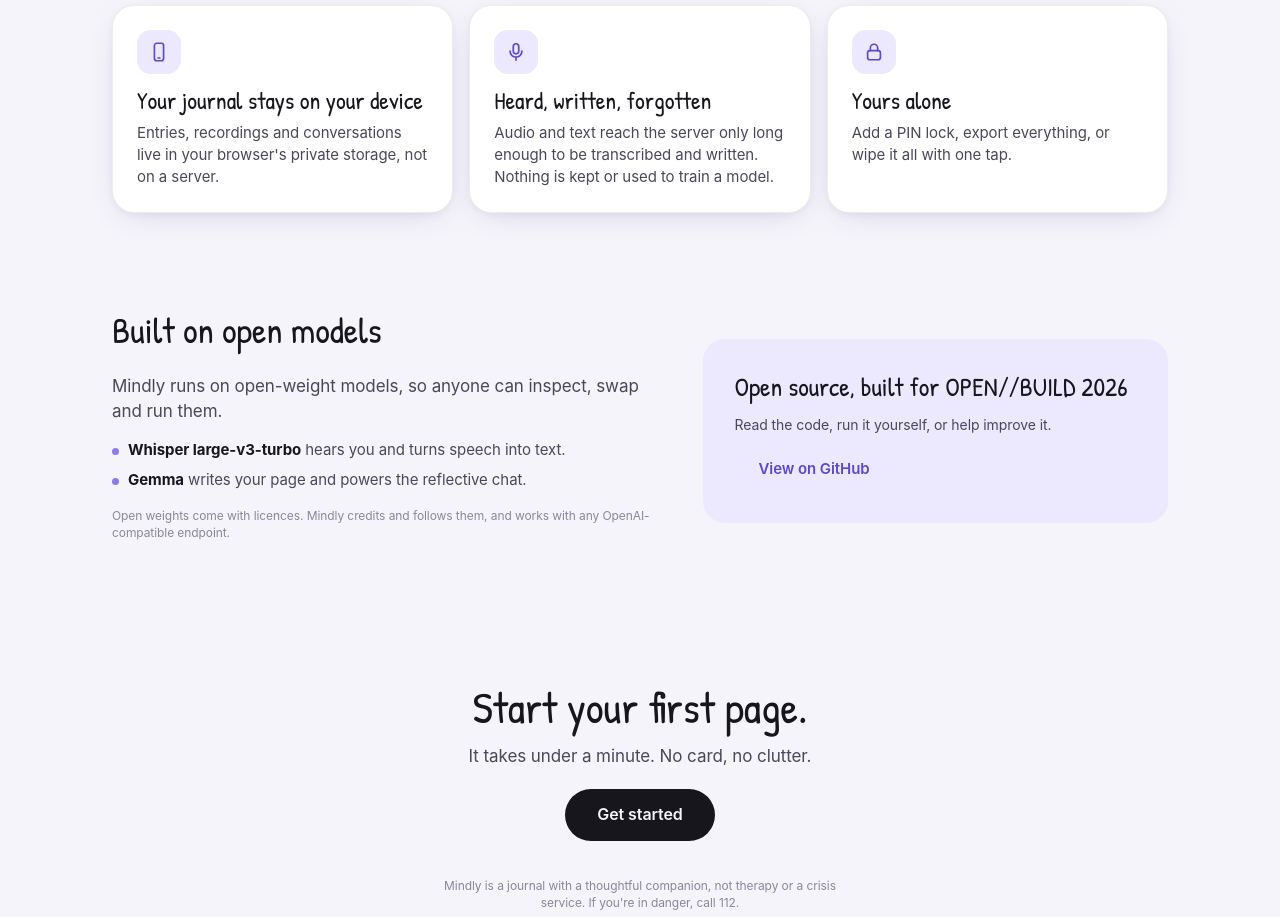
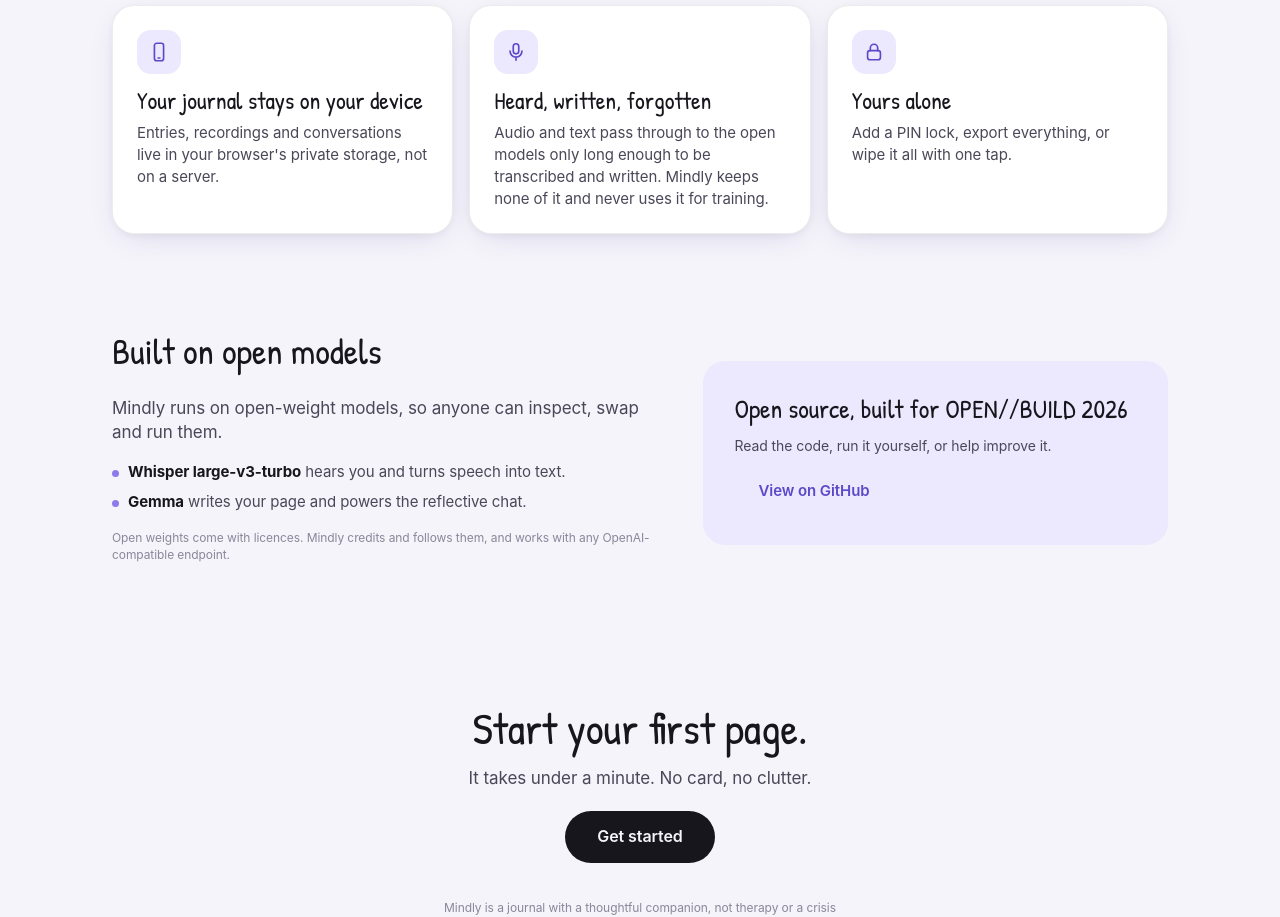
Before and after one commit to stmarkadebayo/mindly, a Next.js app in the folder frontend/: page /welcome in a window 1280 px wide. Shown: the part 1280-2197 px from the top of the page. Built offline with nearby package versions, Linux system fonts and the light colour scheme; no server answers.

Commit message:
Clarify privacy wording

```diff
--- a/frontend/app/onboarding/page.tsx
+++ b/frontend/app/onboarding/page.tsx
@@ -72,7 +72,7 @@ export default function Onboarding() {
           <h1 className="title q">Before you start</h1>
           <ul className="facts">
             <li><span className="ic"><Icon name="device" /></span><div><b>Your journal lives on this device.</b><div className="subhead">Recordings and pages are saved in this browser, not on Mindly&apos;s servers.</div></div></li>
-            <li><span className="ic"><Icon name="spark" /></span><div><b>AI helps when you record or talk.</b><div className="subhead">Audio is turned into text on our server, then an open AI model writes your page or replies. Nothing is kept afterwards or used for training.</div></div></li>
+            <li><span className="ic"><Icon name="spark" /></span><div><b>AI helps when you record or talk.</b><div className="subhead">Your audio goes through our server to an open speech model that turns it into text, then an open AI model writes your page or replies. Mindly keeps none of it and never uses it for training. The model hosts process it under their own terms.</div></div></li>
             <li><span className="ic"><Icon name="heart" /></span><div><b>Mindly isn&apos;t therapy.</b><div className="subhead">It&apos;s a journal with a thoughtful companion, not a medical or crisis service. If you&apos;re in danger, call 112.</div></div></li>
             <li><span className="ic"><Icon name="mic" /></span><div><b>Record only yourself, within the model licences.</b><div className="subhead">Don&apos;t transcribe other people without their consent. Mindly&apos;s open models (Whisper, Gemma) come with licences and usage rules you agree to follow.</div></div></li>
           </ul>
--- a/frontend/app/privacy/page.tsx
+++ b/frontend/app/privacy/page.tsx
@@ -12,7 +12,7 @@ export default function Privacy() {
       </ul>
       <h2>What&apos;s sent, and to whom</h2>
       <ul>
-        <li><b>When you record</b>, the audio goes to our server, where an open Whisper model turns it into text. The file is deleted straight after.</li>
+        <li><b>When you record</b>, the audio goes to our server, which passes it to an open Whisper model (hosted by Groq) that turns it into text. Our server deletes the file straight after.</li>
         <li><b>To write your page</b>, the transcript goes to Gemma 4, an open-weight model from Google, run by OpenRouter.</li>
         <li><b>When you reflect or talk</b>, your message and your most relevant entries go to the same model, so it can ground what it says in your own words.</li>
       </ul>
--- a/frontend/app/welcome/page.tsx
+++ b/frontend/app/welcome/page.tsx
@@ -14,7 +14,7 @@ const STEPS: { icon: IconName; title: string; body: string }[] = [
 
 const PRIVACY: { icon: IconName; title: string; body: string }[] = [
   { icon: "device", title: "Your journal stays on your device", body: "Entries, recordings and conversations live in your browser's private storage, not on a server." },
-  { icon: "mic", title: "Heard, written, forgotten", body: "Audio and text reach the server only long enough to be transcribed and written. Nothing is kept or used to train a model." },
+  { icon: "mic", title: "Heard, written, forgotten", body: "Audio and text pass through to the open models only long enough to be transcribed and written. Mindly keeps none of it and never uses it for training." },
   { icon: "lock", title: "Yours alone", body: "Add a PIN lock, export everything, or wipe it all with one tap." },
 ];
 
```
